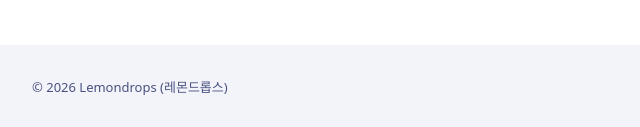
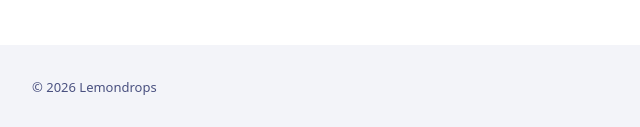
Before and after one commit to lemondrops-studio/lemondrops-studio.github.io, a plain HTML site: page index.html in a window 1280 px wide. Shown: the part 1507-1634 px from the top of the page, 256-896 px from the left. Drawn offline with Linux system fonts and the light colour scheme; a web font is replaced by a local one.

Commit message:
chore: The footer names the studio in English only
- the copyright line reads "© 2026 Lemondrops" on the home, support and
  privacy pages; the Korean trade name returns with the business details
  if the site ever sells anything itself

```diff
--- a/index.html
+++ b/index.html
@@ -78,7 +78,7 @@
   </main>
 
   <footer class="site-footer">
-    <p>© 2026 Lemondrops (레몬드롭스)</p>
+    <p>© 2026 Lemondrops</p>
   </footer>
 </body>
 </html>
```
Also changed, not shown: riftlancer/index.html (+1 -1 lines), riftlancer/privacy/index.html (+1 -1 lines).
